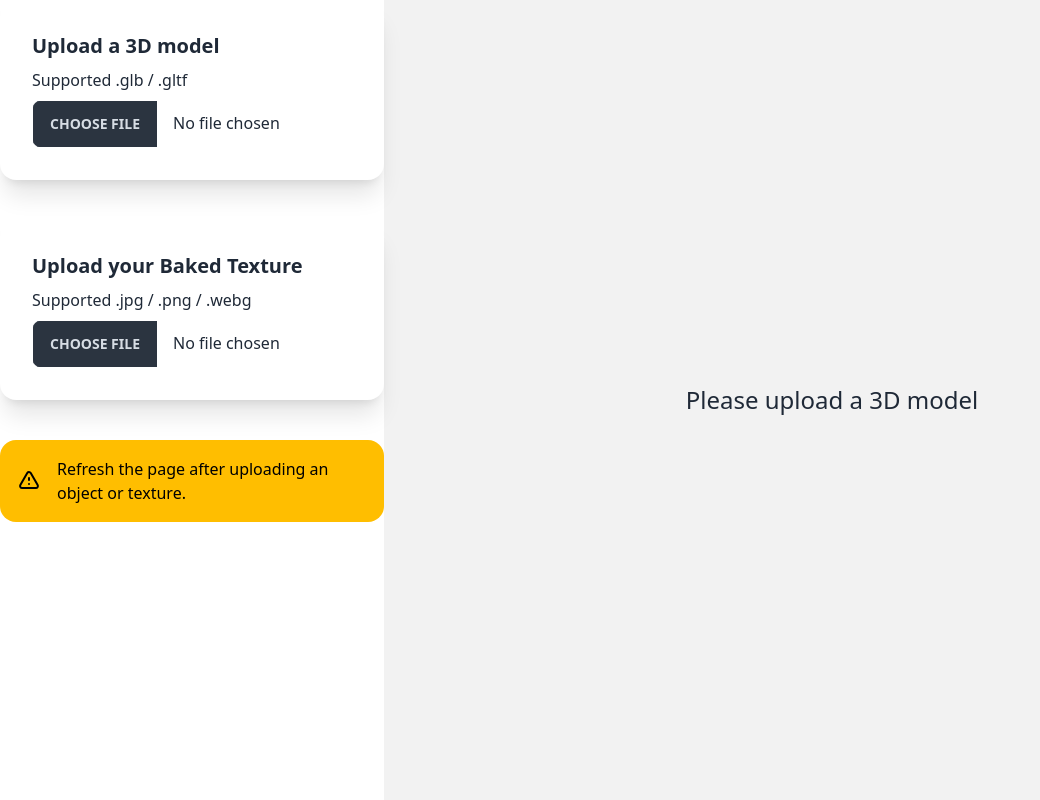
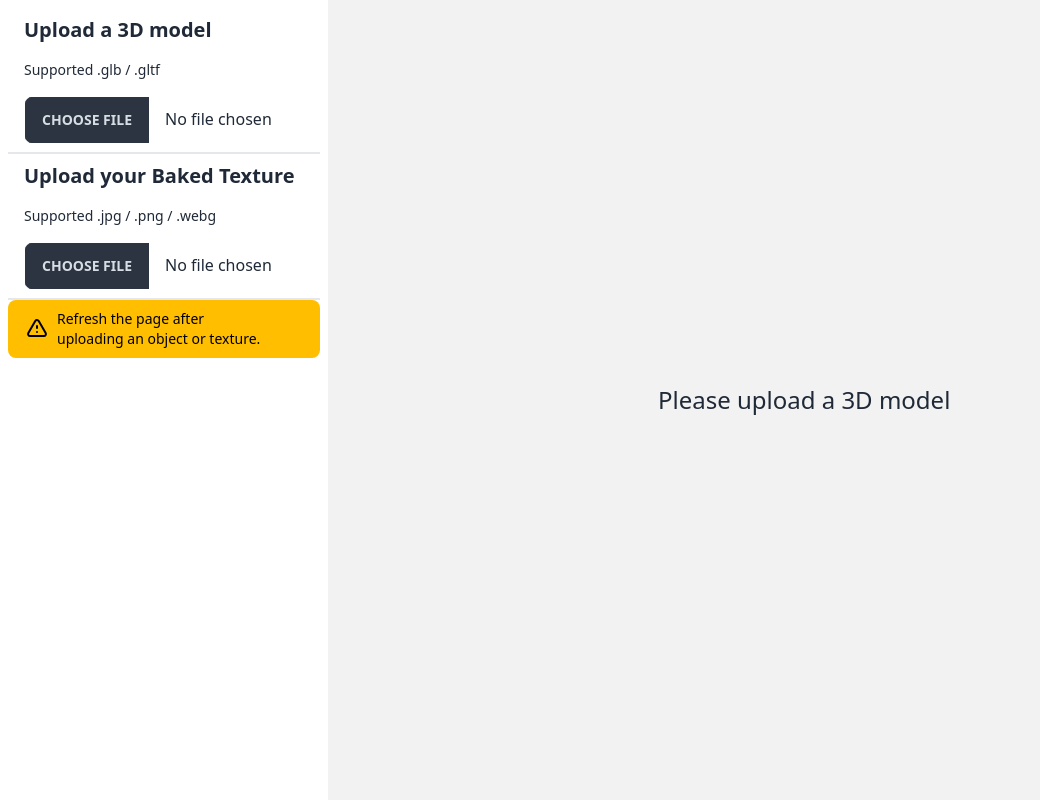
Before and after one commit to jwmik123/3d-model-viewer, a React (Vite) app: page / in a window 1280 px wide. Shown: the whole page, without its empty margins (0-1040 px from the left). Built offline with nearby package versions, Linux system fonts and the light colour scheme.

Commit message:
feat: infinite grid

```diff
--- a/package.json
+++ b/package.json
@@ -12,6 +12,7 @@
   "dependencies": {
     "@react-three/drei": "^9.105.3",
     "@react-three/fiber": "^8.16.1",
+    "leva": "^0.9.35",
     "react": "^18.2.0",
     "react-dom": "^18.2.0",
     "three": "^0.163.0",
--- a/src/components/ModelViewer.jsx
+++ b/src/components/ModelViewer.jsx
@@ -5,6 +5,7 @@ import { GLTFLoader } from "three/examples/jsm/loaders/GLTFLoader";
 import { DRACOLoader } from "three/examples/jsm/loaders/DRACOLoader";
 import { TextureLoader } from "three";
 import { Center, Grid, OrbitControls } from "@react-three/drei";
+
 import Loader from "./Loader";
 
 const Model = ({ fileUrl, textureUrl }) => {
@@ -87,8 +88,6 @@ const ModelViewer = ({ base64Model, base64Texture }) => {
     return new Blob([uInt8Array], { type: contentType });
   };
 
-  // Create a Blob URL if a base64Model is provided &
-  // Create a Blob URL if a base64Texture is provided
   let fileUrl, textureUrl;
   if (base64Model) {
     const blob = convertBase64ToBlob(base64Model);
@@ -104,14 +103,12 @@ const ModelViewer = ({ base64Model, base64Texture }) => {
       <Suspense fallback={<Loader />}>
         <Canvas className="block w-full h-full">
           <ambientLight intensity={0.5} />
-          <pointLight position={[10, 10, 10]} />
-
+          <pointLight position={[5, 5, 5]} />
           <Center>
             {fileUrl && <Model fileUrl={fileUrl} textureUrl={textureUrl} />}
           </Center>
-
-          <Grid args={[20, 20]} position={[0, -2, 0]} />
-          <OrbitControls maxPolarAngle={Math.PI / 2} />
+          <Grid args={[20, 20]} position={[0, -1.5, 0]} infiniteGrid />
+          <OrbitControls />
         </Canvas>
       </Suspense>
     </div>
--- a/src/components/UploadModel.jsx
+++ b/src/components/UploadModel.jsx
@@ -7,7 +7,6 @@ const UploadModel = () => {
       const reader = new FileReader();
       reader.onload = (e) => {
         const base64String = e.target.result;
-        // Distinguishing between model and texture for storage
         if (fileType === "model") {
           localStorage.setItem("uploadedModel", base64String);
         } else if (fileType === "texture") {
@@ -19,12 +18,11 @@ const UploadModel = () => {
   };
 
   return (
-    <div className="flex flex-col h-screen gap-10">
-      <div className="shadow-xl card w-96 bg-base-100">
-        <div className="card-body">
-          <h2 className="card-title">Upload a 3D model</h2>
+    <ul className="divide-y-2 menu bg-base-100">
+      <li className="flex">
+        <h2 className="text-xl font-bold">Upload a 3D model</h2>
         <p>Supported .glb / .gltf</p>
-          <div className="justify-end card-actions">
+        <div className="">
           <input
             type="file"
             className="w-full max-w-xs file-input"
@@ -32,13 +30,11 @@ const UploadModel = () => {
             accept=".glb"
           />
         </div>
-        </div>
-      </div>
-      <div className="shadow-xl card w-96 bg-base-100">
-        <div className="card-body">
-          <h2 className="card-title">Upload your Baked Texture</h2>
+      </li>
+      <li className="flex flex-col">
+        <h2 className="text-xl font-bold">Upload your Baked Texture</h2>
         <p>Supported .jpg / .png / .webg</p>
-          <div className="justify-end card-actions">
+        <div className="">
           <input
             type="file"
             className="w-full max-w-xs file-input"
@@ -46,8 +42,9 @@ const UploadModel = () => {
             accept=".jpg,.png,.webp"
           />
         </div>
-        </div>
-      </div>
+      </li>
+      <li>
+        {" "}
         <div role="alert" className="alert alert-warning">
           <svg
             xmlns="http://www.w3.org/2000/svg"
@@ -64,7 +61,8 @@ const UploadModel = () => {
           </svg>
           <span>Refresh the page after uploading an object or texture.</span>
         </div>
-    </div>
+      </li>
+    </ul>
   );
 };
 
```
Also changed, not shown: 1 other file (tests, documents, lock files or other folders). Lines whose indentation alone changed are shown as unchanged.
